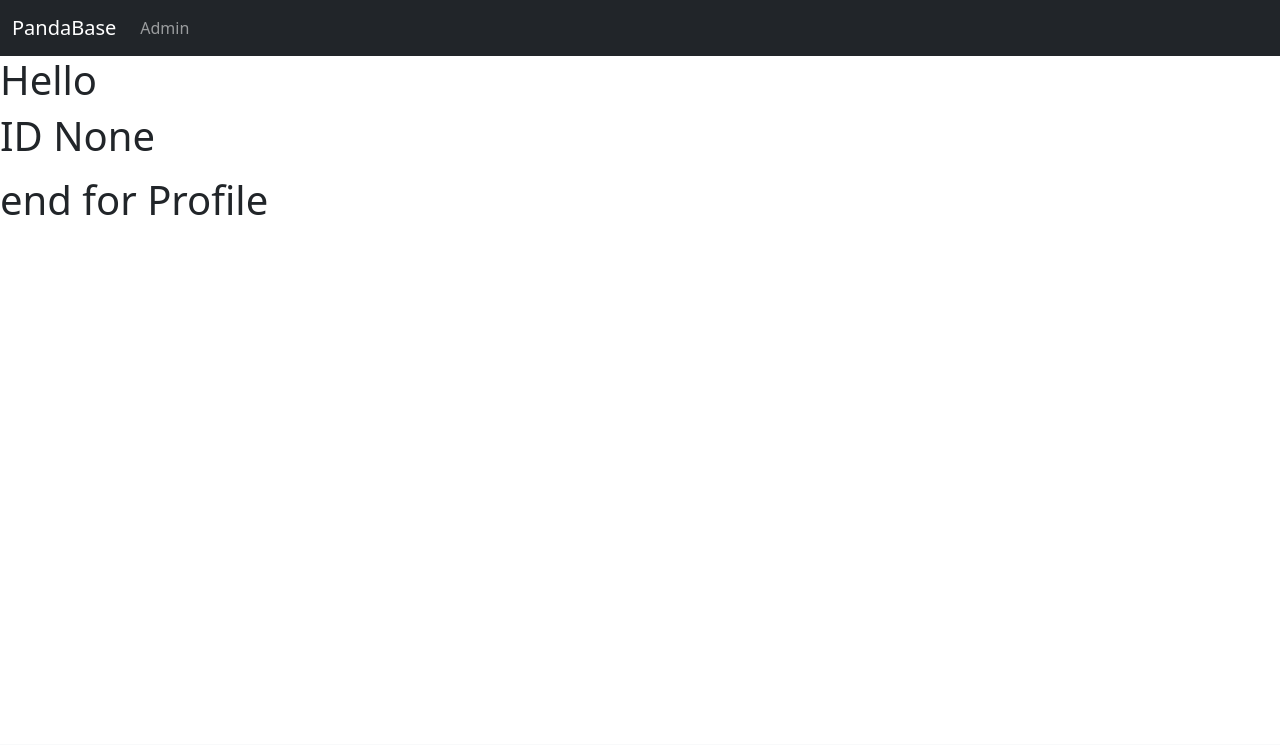
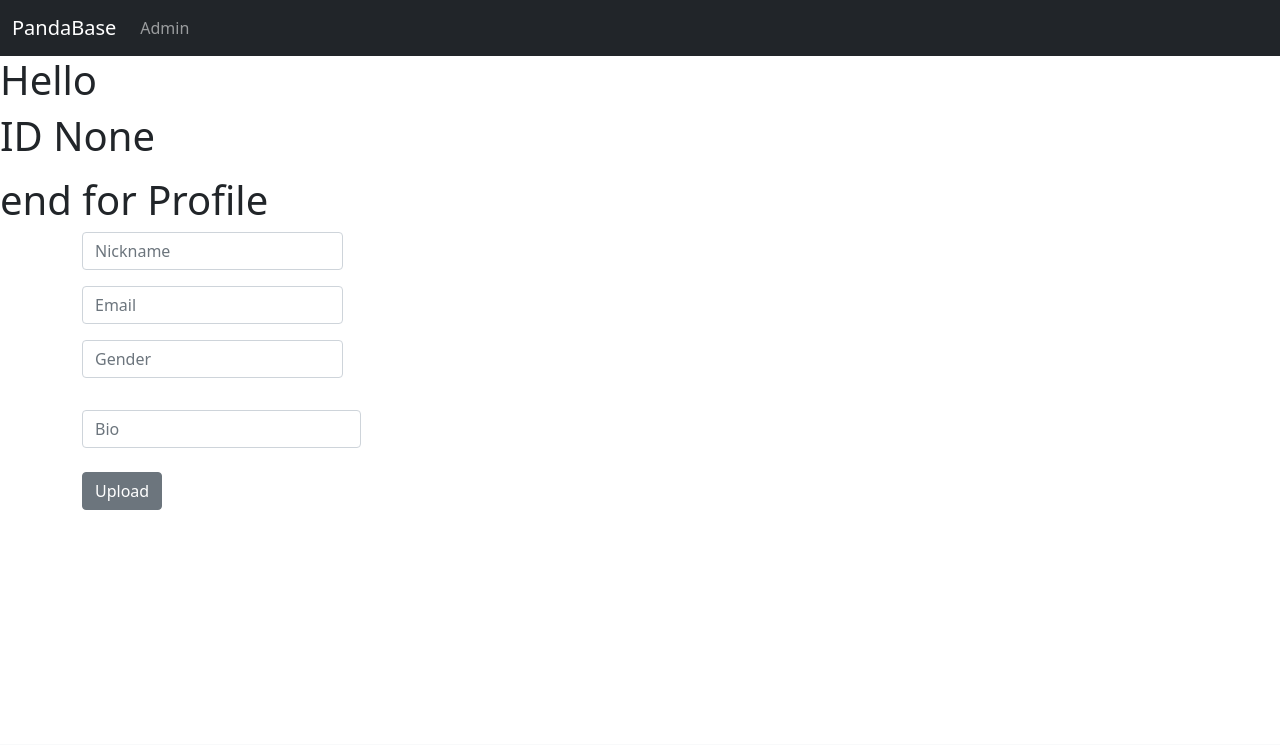
Before and after one commit to Gogeta999/pandabase, a Django app: template templates/main/profile.html in a window 1280 px wide. Shown: the top 745 px of the page. Run offline with Django 3.2, Linux system fonts and the light colour scheme; the template is opened without the code that fills it, so the values that code supplies are empty; some libraries are stand-ins or nearby versions.

Commit message:
local from MSI

```diff
--- a/templates/main/course.html
+++ b/templates/main/course.html
@@ -3,7 +3,7 @@
 
 {% block content %}
 
-<div class="container-fluid">
+<div class="container-fluid"  oncontextmenu="return false;">
 <div class="row align-items-start">
 {% for video in object_list%}
  <div class="col-md-4">
--- a/templates/main/profile.html
+++ b/templates/main/profile.html
@@ -9,9 +9,33 @@
     <p>{{ object.email }}</p>
     <h1>end for Profile</h1>
 
-    {% comment %} {% for course in object.course %}
-            <li>{{ course.course_tag }}</li>
-            <li>{{ course.course_num }}</li>
-            <li>End</li>
-        {% endfor %} {% endcomment %}
+<div class="container">
+  <div class="form-group">
+    <form method="POST">
+      {% csrf_token %}
+      <div class="mb-3 row">
+        <div class="col-sm-3">
+          <input type="text" class="form-control" placeholder="Nickname" name="username">
+        </div>
+      </div>
+      <div class="mb-3 row">
+        <div class="col-sm-3">
+          <input type="email" class="form-control" placeholder="Email" name="email">
+        </div>
+      </div>
+      <div class="mb-3 row">
+        <div class="col-sm-3">
+          <input type="text" class="form-control" placeholder="Gender" name="gender">
+        </div>
+      </div>
+      <div class="mb-3 row">
+      </div>
+      <div class="col-sm-3">
+        <input type="text" class="form-control" placeholder="Bio" name="bio">
+      </div>
+  </div>
+  <br />
+  <button class="btn btn-secondary">Upload</button>
+</div>
+</div>
 {% endblock %}
```
Also changed, not shown: templates/main/course_demo_video.html (+29 -7 lines), templates/main/index.html (+8 -4 lines).
